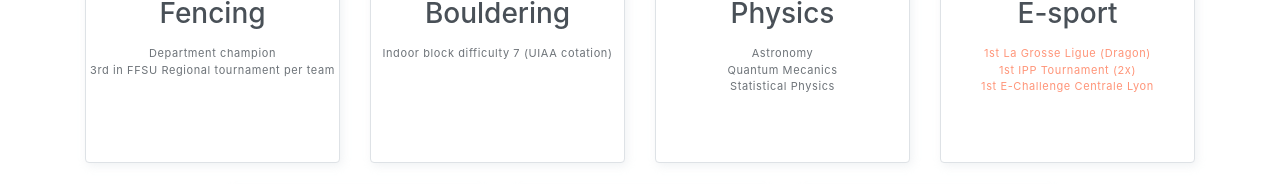
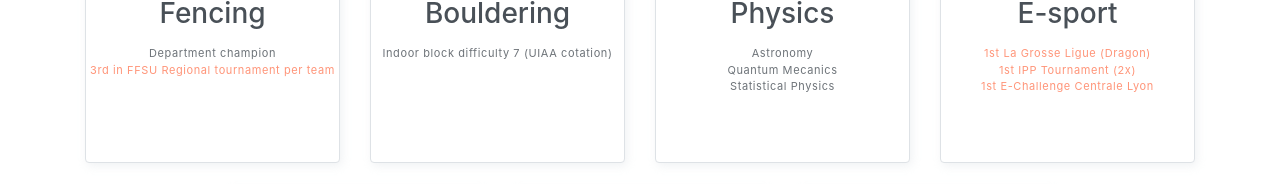
Before and after one commit to pierrecavalier/pierrecavalier.github.io, a plain HTML site: page index.html in a window 1280 px wide. Shown: the part 4114-4298 px from the top of the page. Drawn offline with Linux system fonts and the light colour scheme.

Commit message:
Update fencing subtitle with link to FFSU Regional tournament

```diff
--- a/index.html
+++ b/index.html
@@ -391,7 +391,8 @@
                     <div class="card-body">
                         <img src="assets/logo/interests/fencing.png" alt="Icon" style="width: 30%; padding: 0px 0px 10px 0px;">
                         <h5 class="title" style="padding: 0px 0px 10px 0px;">Fencing</h5>
-                        <p class="subtitle" style="font-size: 11px;">Department champion <br> 3rd in FFSU Regional tournament per team <br> <br>  </p>
+                        <p class="subtitle" style="font-size: 11px;">Department champion <br>
+                        <a href="https://sport-u.com/sports-ind/escrime/" target="_blank">3rd in FFSU Regional tournament per team</a> <br> <br>  </p>
                     </div>
                 </div>
             </div>
```
